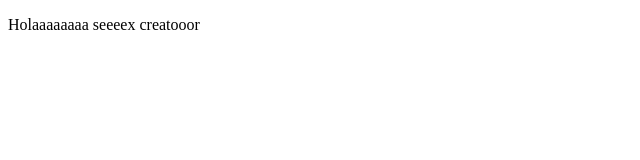
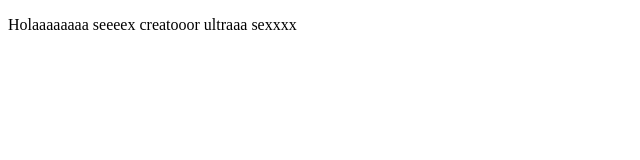
Before and after one commit to h1tg0d/proyectodemo, a plain HTML site: page index.html in a window 1280 px wide. Shown: the whole page, without its empty margins (0-640 px from the left). Drawn offline with Linux system fonts and the light colour scheme.

Commit message:
cambios agregamos sexo

```diff
--- a/index.html
+++ b/index.html
@@ -9,7 +9,7 @@
 <body>
     <p>
 
-        Holaaaaaaaa seeeex creatooor
+        Holaaaaaaaa seeeex creatooor ultraaa sexxxx
     </p>
 </body>
 </html>
```
